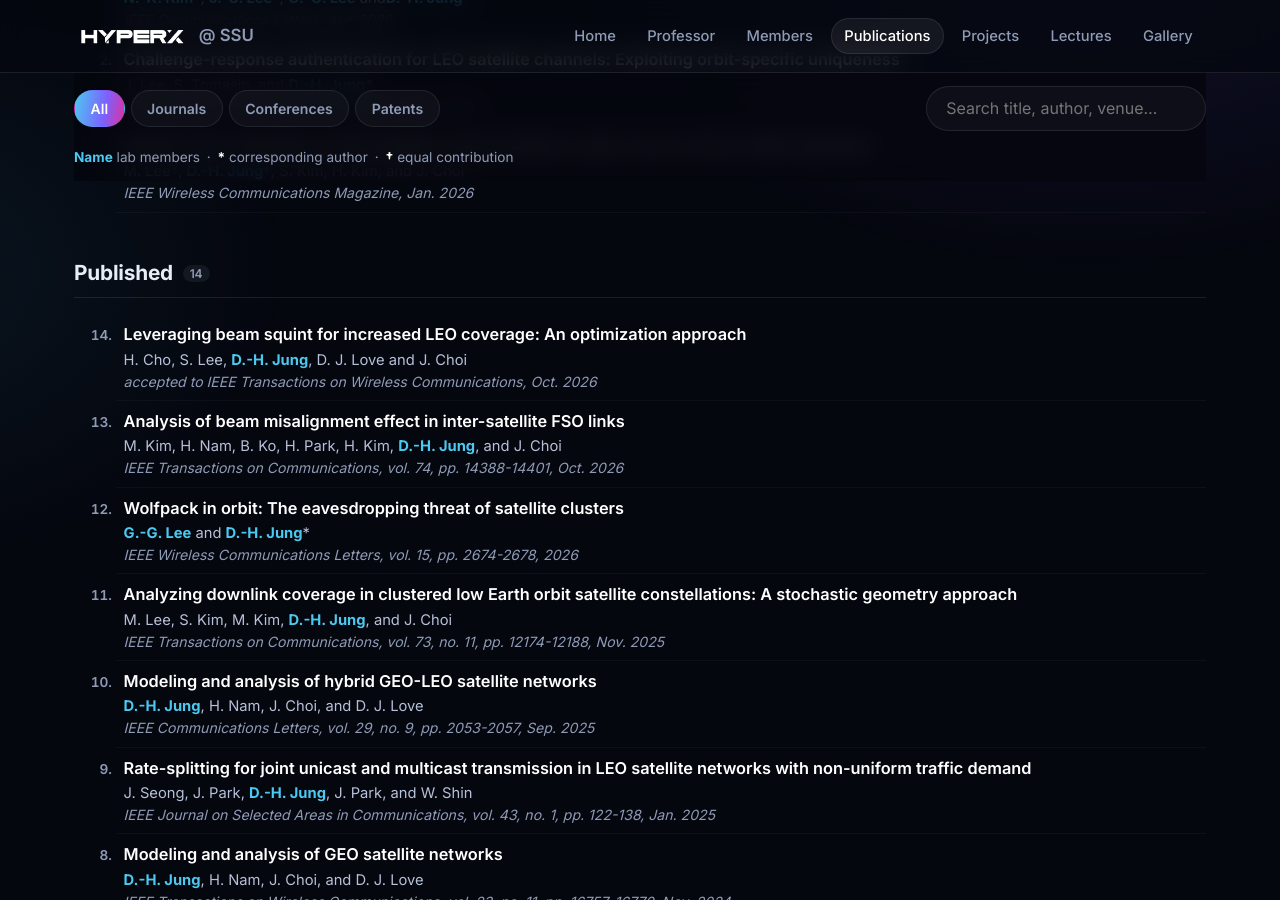
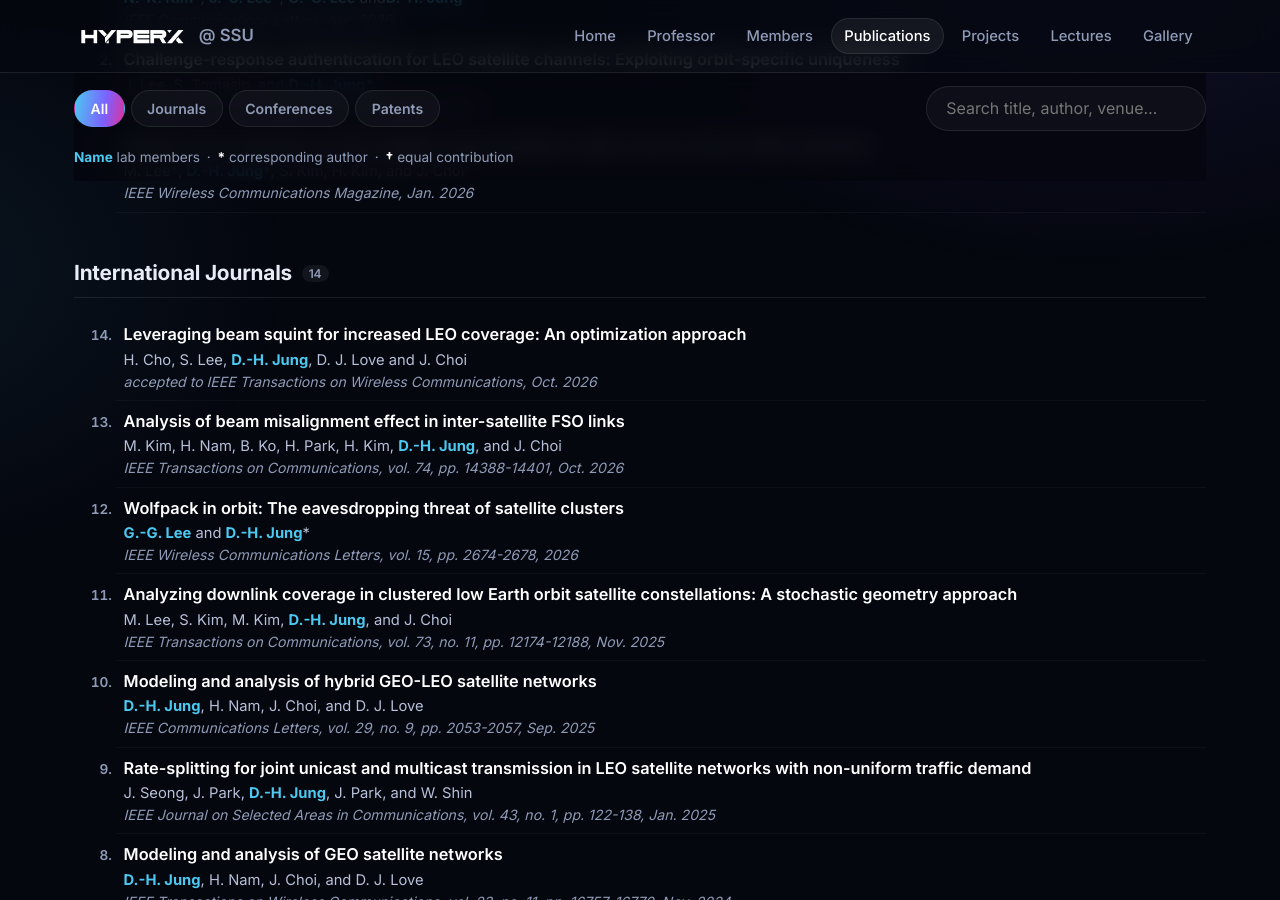
Before and after one commit to hyperx-web/hyperx, a Jekyll site: the page built from publications.html, in a window 1280 px wide and 900 px high, scrolled down 1222 px. Built offline with Jekyll 4.4.1, drawn with Linux system fonts in a browser that asks for light colours; some web fonts are replaced.

Commit message:
Rename Published to International Journals
Co-Authored-By: Claude Opus 5.5 <noreply@anthropic.com>

```diff
--- a/_data/publications.yml
+++ b/_data/publications.yml
@@ -34,7 +34,7 @@
       title: "System-level evaluation of LEO satellite communications under service-driven traffic dynamics"
       venue: "submitted to IEEE Wireless Communications Magazine, Jan. 2026"
 - category: journal
-  group: "Published"
+  group: "International Journals"
   items:
     - authors: "H. Cho, S. Lee, D.-H. Jung, D. J. Love and J. Choi"
       title: "Leveraging beam squint for increased LEO coverage: An optimization approach"
```
